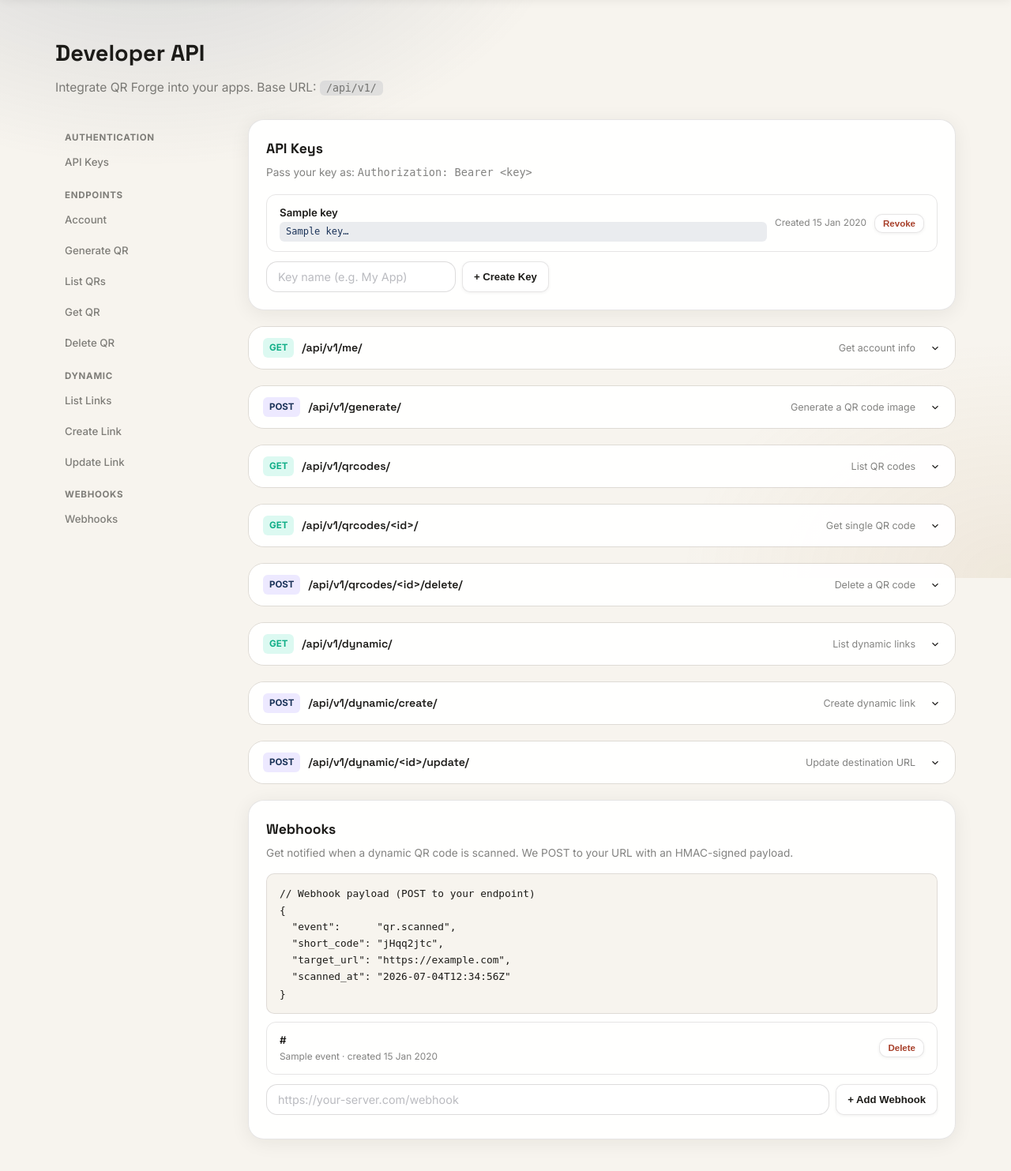
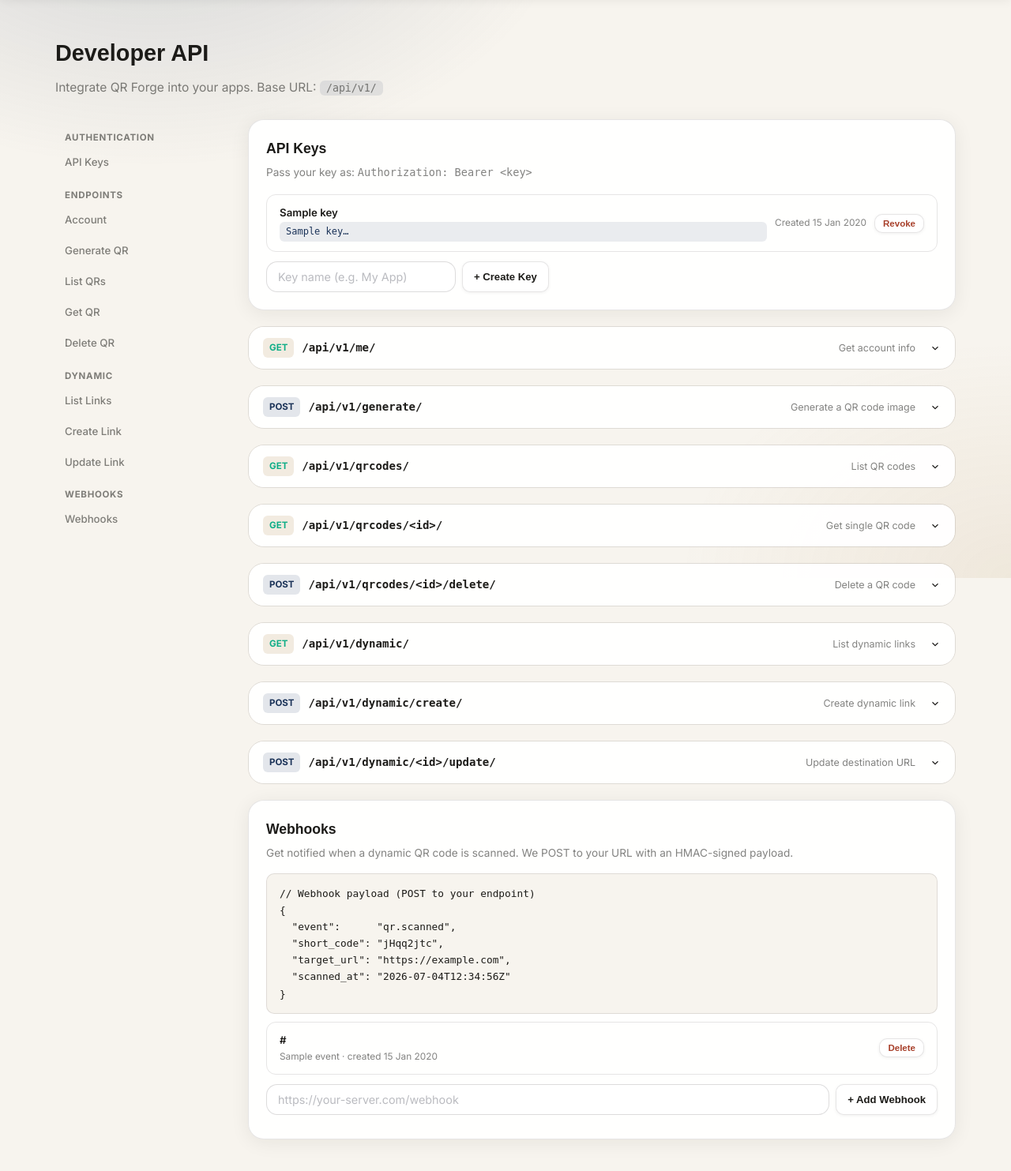
Before and after one commit to mostafamohamed521/qr_generator, a Django app: template templates/api/docs.html in a window 1280 px wide. Shown: the part 68-1551 px from the top of the page at 79% size. Run offline with Django 4.2, Linux system fonts and the light colour scheme; the template is opened without the code that fills it: most values are stand-ins (such as "Sample title", 1, 10 or a date in 2020).

Commit message:
templates/api/docs.html: Update API documentation page

```diff
--- a/templates/api/docs.html
+++ b/templates/api/docs.html
@@ -14,10 +14,10 @@
 .endpoint-card { border:1px solid var(--border); border-radius:var(--radius-lg); margin-bottom:20px; overflow:hidden; }
 .endpoint-header { display:flex; align-items:center; gap:10px; padding:14px 18px; cursor:pointer; background:var(--surface); }
 .endpoint-header:hover { background:var(--hover-soft); }
-.method { padding:3px 8px; border-radius:6px; font-size:.72rem; font-weight:800; flex-shrink:0; }
-.method-get  { background:rgba(20,216,164,.15); color:#0fae87; }
-.method-post { background:rgba(109,77,251,.12); color:var(--accent); }
-.endpoint-path { font-family:'Space Grotesk',monospace; font-weight:600; font-size:.88rem; }
+.method { padding:3px 8px; border-radius:6px; font-size:.72rem; font-weight:700; flex-shrink:0; }
+.method-get  { background:rgba(169,120,46,.15); color:#0fae87; }
+.method-post { background:rgba(27,51,88,.12); color:var(--accent); }
+.endpoint-path { font-family:'Fraunces',monospace; font-weight:600; font-size:.88rem; }
 .endpoint-desc { color:var(--text-muted); font-size:.78rem; margin-left:auto; }
 .endpoint-body { padding:18px; background:var(--field-bg); display:none; border-top:1px solid var(--border); }
 .endpoint-body.open { display:block; }
@@ -38,7 +38,7 @@
 
 {% block content %}
 <div style="margin-bottom:28px">
-  <h1 style="font-family:'Space Grotesk',sans-serif;font-size:1.8rem;font-weight:800;margin-bottom:6px">Developer API</h1>
+  <h1 style="font-family:'Fraunces',sans-serif;font-size:1.8rem;font-weight:700;margin-bottom:6px">Developer API</h1>
   <p style="color:var(--text-muted)">Integrate QR Forge into your apps. Base URL: <code style="background:var(--accent-soft);padding:2px 8px;border-radius:6px;font-size:.83rem">/api/v1/</code></p>
 </div>
 
@@ -65,7 +65,7 @@
   <div>
     <!-- API Keys section -->
     <div id="auth" class="card" style="padding:22px;margin-bottom:20px">
-      <h2 style="font-family:'Space Grotesk',sans-serif;font-size:1.1rem;font-weight:700;margin-bottom:4px">API Keys</h2>
+      <h2 style="font-family:'Fraunces',sans-serif;font-size:1.1rem;font-weight:700;margin-bottom:4px">API Keys</h2>
       <p style="color:var(--text-muted);font-size:.85rem;margin-bottom:16px">Pass your key as: <code>Authorization: Bearer &lt;key&gt;</code></p>
 
       <div id="key-list">
@@ -254,7 +254,7 @@
 
     <!-- Webhooks section -->
     <div id="webhooks" class="card" style="padding:22px;margin-bottom:20px">
-      <h2 style="font-family:'Space Grotesk',sans-serif;font-size:1.1rem;font-weight:700;margin-bottom:4px">Webhooks</h2>
+      <h2 style="font-family:'Fraunces',sans-serif;font-size:1.1rem;font-weight:700;margin-bottom:4px">Webhooks</h2>
       <p style="color:var(--text-muted);font-size:.85rem;margin-bottom:14px">Get notified when a dynamic QR code is scanned. We POST to your URL with an HMAC-signed payload.</p>
       <div class="code-block">// Webhook payload (POST to your endpoint)
 {
@@ -339,10 +339,10 @@
     card.className = 'key-card';
     card.innerHTML = `
       <div style="flex:1">
-        <div style="font-weight:600">${data.key.name}</div>
-        <div class="key-val">${data.key.prefix}…</div>
+        <div style="font-weight:600">${esc(data.key.name)}</div>
+        <div class="key-val">${esc(data.key.prefix)}…</div>
       </div>
-      <div style="color:var(--text-muted);font-size:.74rem">Created ${data.key.created_at}</div>
+      <div style="color:var(--text-muted);font-size:.74rem">Created ${esc(data.key.created_at)}</div>
       <button class="act-btn danger" style="padding:5px 10px;font-size:.72rem;color:var(--danger)" onclick="revokeKey(${data.key.id}, this)">Revoke</button>`;
     const list = document.getElementById('key-list');
     list.querySelector('p')?.remove();  // remove "no keys yet" placeholder if present
```
